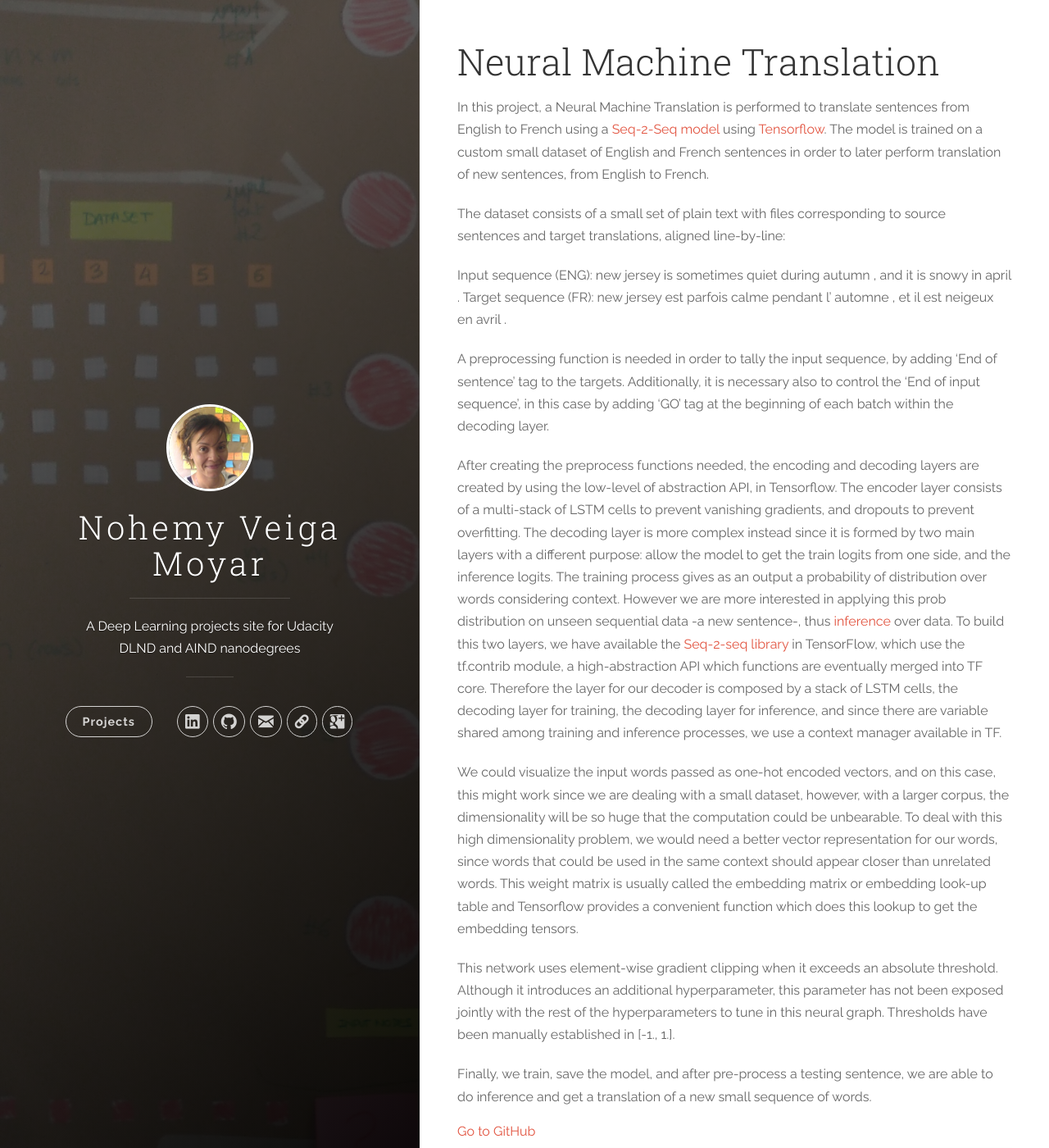
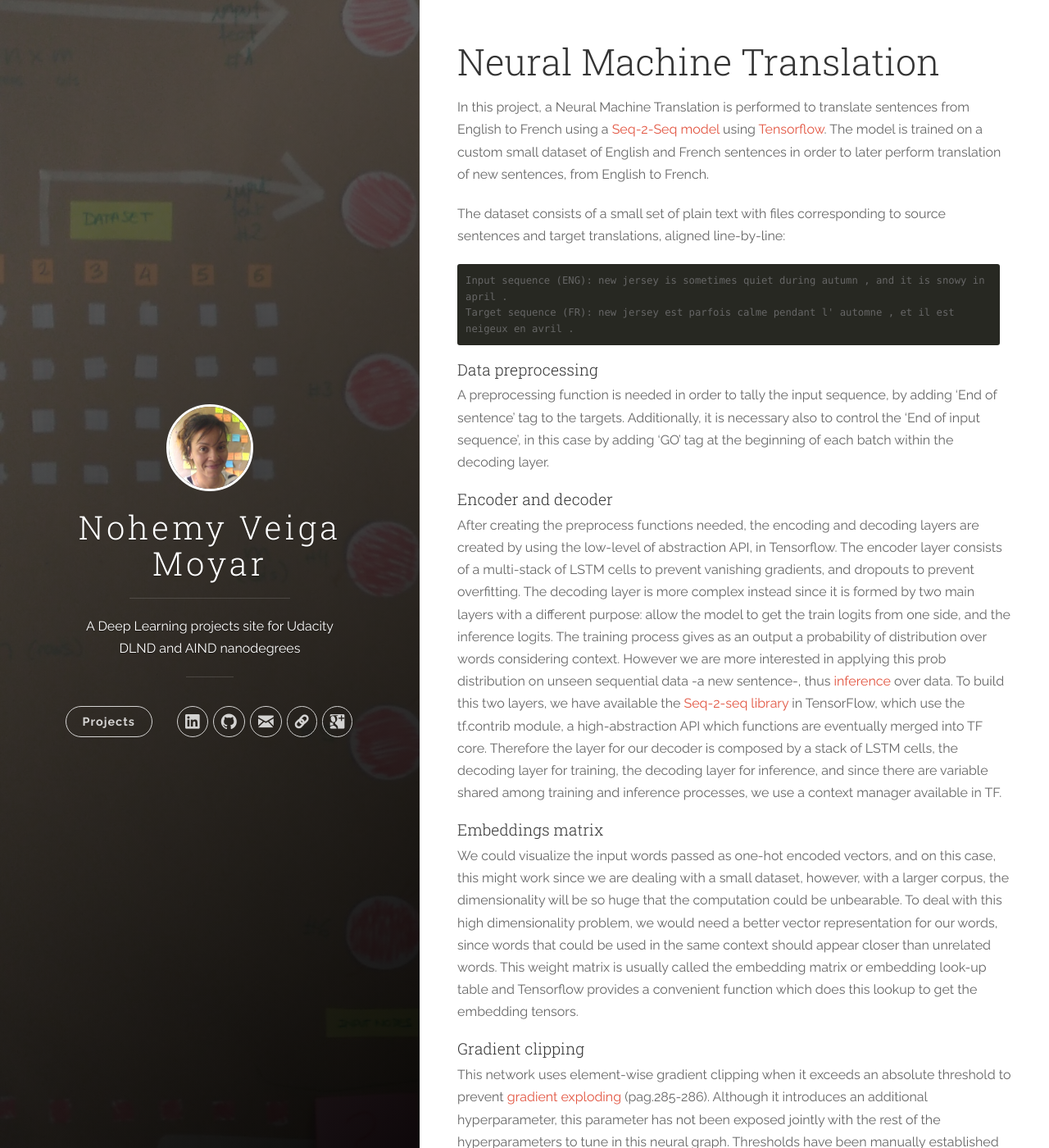
Before and after one commit to nvmoyar/nvmoyar.github.io, a Jekyll site: the page built from _projects/language-translation.md, in a window 1280 px wide and 1400 px high. Shown: the whole window at 82% size. Built offline with Jekyll 4.4.1, drawn with Linux system fonts in a browser that asks for light colours; some of the changed text lies outside the part shown.

Commit message:
docs: Separate README into different sections

````diff
--- a/_projects/language-translation.md
+++ b/_projects/language-translation.md
@@ -13,20 +13,29 @@ project-tags:
  LSTM
  TensorFlow
 ---
-
 In this project, a Neural Machine Translation is performed to translate sentences from English to French using a [Seq-2-Seq model](https://github.com/google/seq2seq/blob/master/docs/nmt.md) using [Tensorflow](www.tensorflow.org/tutorials/seq2seq). The model is trained on a custom small dataset of English and French sentences in order to later perform translation of new sentences, from English to French.
 
 The dataset consists of a small set of plain text with files corresponding to source sentences and target translations, aligned line-by-line:
 
+```
 Input sequence (ENG): new jersey is sometimes quiet during autumn , and it is snowy in april .
 Target sequence (FR): new jersey est parfois calme pendant l' automne , et il est neigeux en avril .
+```
+
+#### Data preprocessing
 
 A preprocessing function is needed in order to tally the input sequence, by adding 'End of sentence' tag to the targets. Additionally, it is necessary also to control the 'End of input sequence', in this case by adding 'GO' tag at the beginning of each batch within the decoding layer.
 
+#### Encoder and decoder
+
 After creating the preprocess functions needed, the encoding and decoding layers are created by using the low-level of abstraction API, in Tensorflow. The encoder layer consists of a multi-stack of LSTM cells to prevent vanishing gradients, and dropouts to prevent overfitting. The decoding layer is more complex instead since it is formed by two main layers with a different purpose: allow the model to get the train logits from one side,  and the inference logits. The training process gives as an output a probability of distribution over words considering context. However we are more interested in applying this prob distribution on unseen sequential data -a new sentence-, thus [inference](https://www.tensorflow.org/tutorials/seq2seq#inference_how_to_generate_translations) over data. To build this two layers, we have available the [Seq-2-seq library](https://www.tensorflow.org/api_guides/python/contrib.seq2seq) in TensorFlow, which use the tf.contrib module, a high-abstraction API which functions are eventually merged into TF core. Therefore the layer for our decoder is composed by a stack of LSTM cells, the decoding layer for training, the decoding layer for inference, and since there are variable shared among training and inference processes, we use a context manager available in TF.
+
+#### Embeddings matrix
 
 We could visualize the input words passed as one-hot encoded vectors, and on this case, this might work since we are dealing with a small dataset, however, with a larger corpus, the dimensionality will be so huge that the computation could be unbearable. To deal with this high dimensionality problem, we would need a better vector representation for our words, since words that could be used in the same context should appear closer than unrelated words. This weight matrix is usually called the embedding matrix or embedding look-up table and Tensorflow provides a convenient function which does this lookup to get the embedding tensors.
 
-This network uses element-wise gradient clipping when it exceeds an absolute threshold. Although it introduces an additional hyperparameter, this parameter has not been exposed jointly with the rest of the hyperparameters to tune in this neural graph. Thresholds have been manually established in [-1., 1.].
+#### Gradient clipping
+
+This network uses element-wise gradient clipping when it exceeds an absolute threshold to prevent [gradient exploding](http://www.deeplearningbook.org/contents/optimization.html) (pag.285-286). Although it introduces an additional hyperparameter, this parameter has not been exposed jointly with the rest of the hyperparameters to tune in this neural graph. Thresholds have been manually established in [-1., 1.].
 
 Finally, we train, save the model, and after pre-process a testing sentence, we are able to do inference and get a translation of a new small sequence of words.
````
